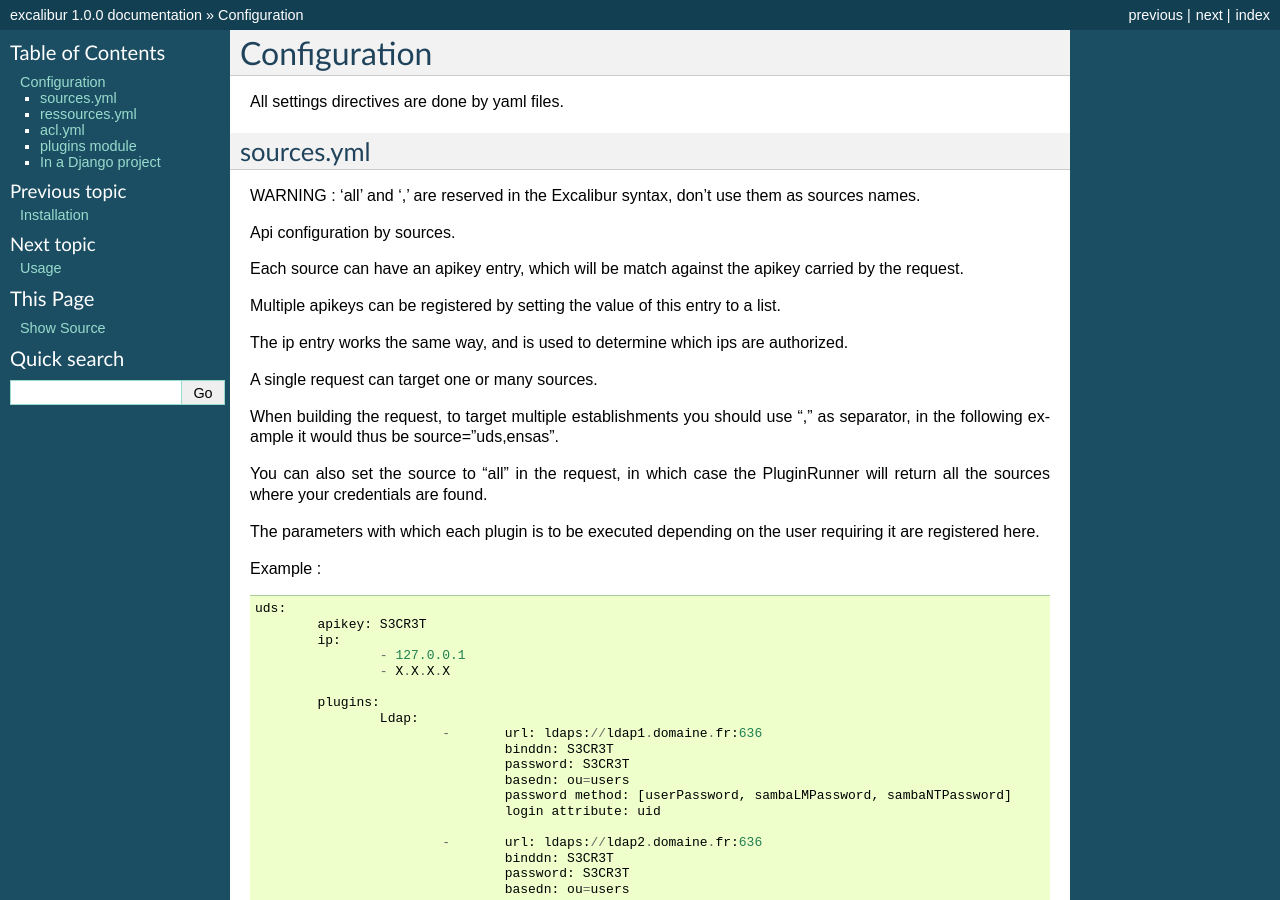
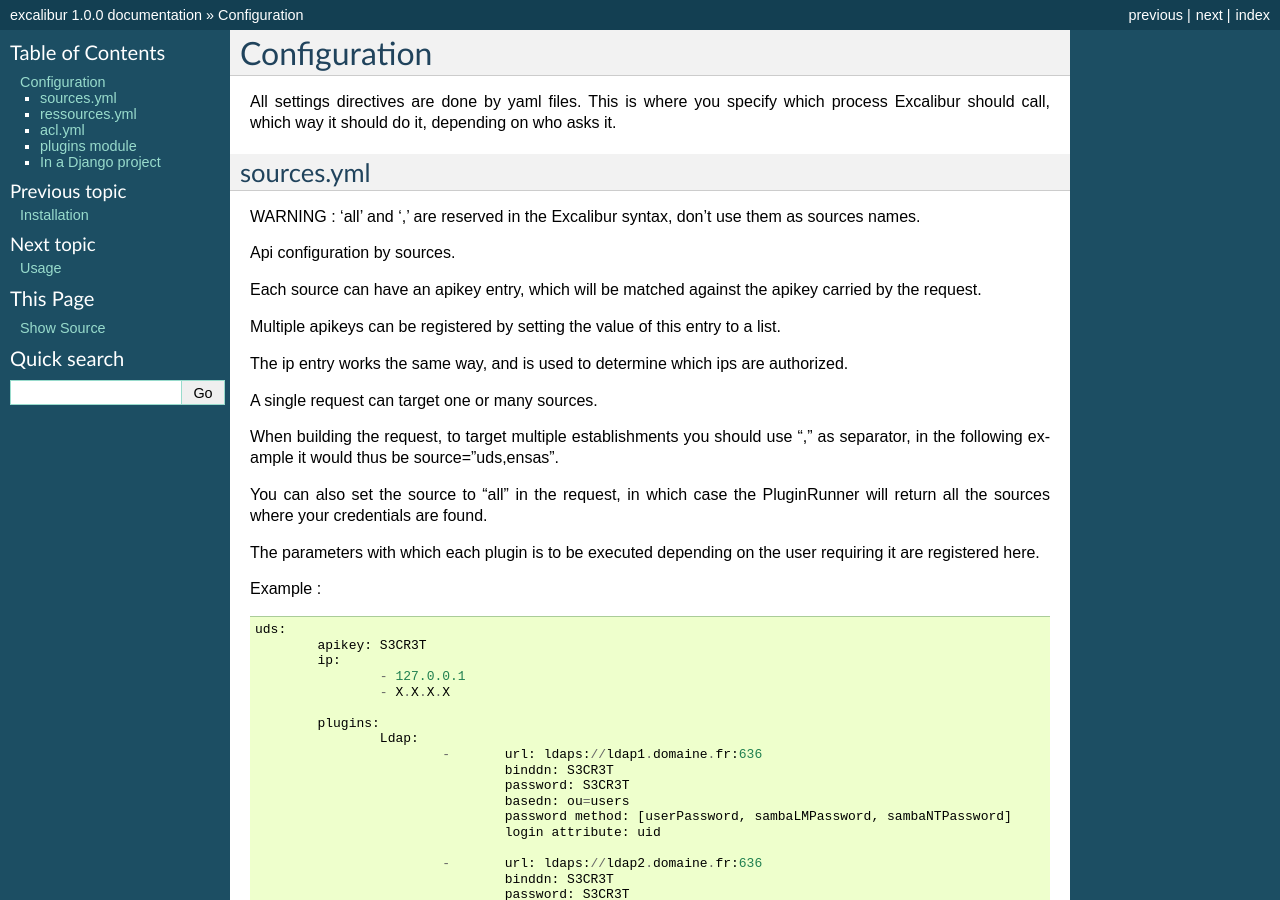
Before and after one commit to unistra/excalibur, a Sphinx documentation site: the page built from docs/source/configuration.rst, in a window 1280 px wide and 900 px high. Built offline with Sphinx 7.4.7, drawn with Linux system fonts in a browser that asks for light colours.

Commit message:
one line of documentation, minor refactorings

```diff
--- a/docs/source/configuration.rst
+++ b/docs/source/configuration.rst
@@ -3,6 +3,7 @@
 =============
 
 All settings directives are done by yaml files.
+This is where you specify which process Excalibur should call, which way it should do it, depending on who asks it.
 
 
 sources.yml
@@ -13,7 +14,7 @@
 
 Api configuration by sources.
 
-Each source can have an apikey entry, which will be match against the
+Each source can have an apikey entry, which will be matched against the
 apikey carried by the request.
 
 
```
Also changed, not shown: 1 other file.
